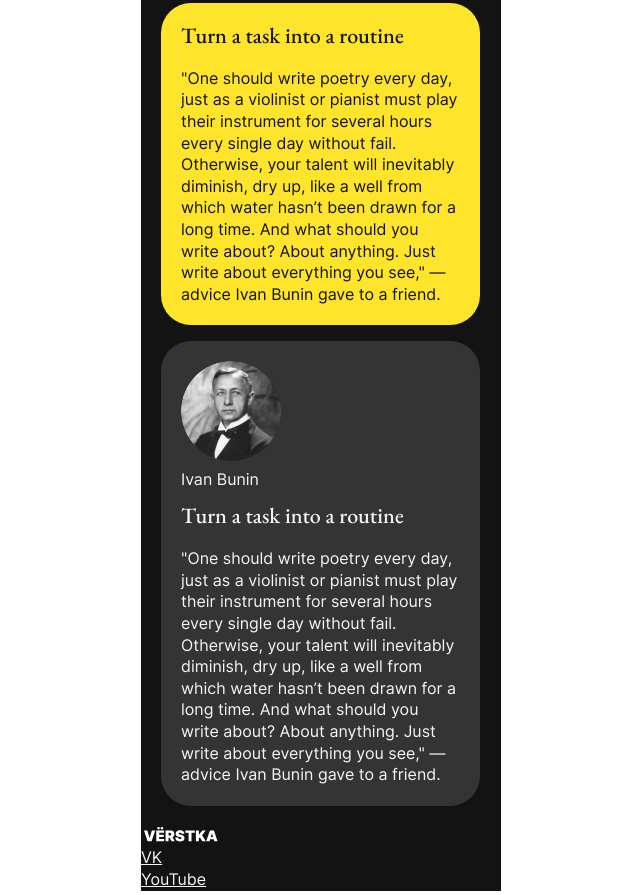
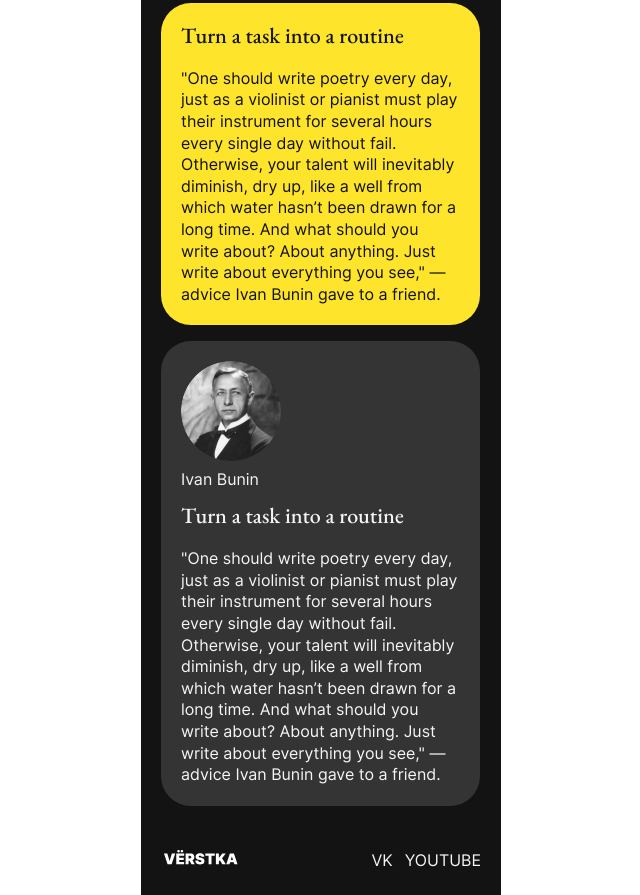
Before and after one commit to Skippy347/av.from-scratch, a plain HTML site: page index.html in a window 1280 px wide. Shown: the part 3201-4096 px from the top of the page, without its empty margins (319-959 px from the left). Drawn offline with Linux system fonts and the light colour scheme.

Commit message:
feat(footer): apply visual styling to footer

```diff
--- a/assets/styles/style.css
+++ b/assets/styles/style.css
@@ -286,3 +286,22 @@ header .logo {
   color: var(--color-palette-black-950);
   background-color: var(--color-palette-yellow-100);
 }
+
+.footer__inner {
+  display: flex;
+  justify-content: space-between;
+
+  padding-block: var(--spacing-24);
+  padding-inline: var(--spacing-20);
+}
+
+.footer__list {
+  display: flex;
+
+  column-gap: var(--spacing-12);
+}
+
+.footer__link {
+  text-decoration: none;
+  text-transform: uppercase;
+}
```
